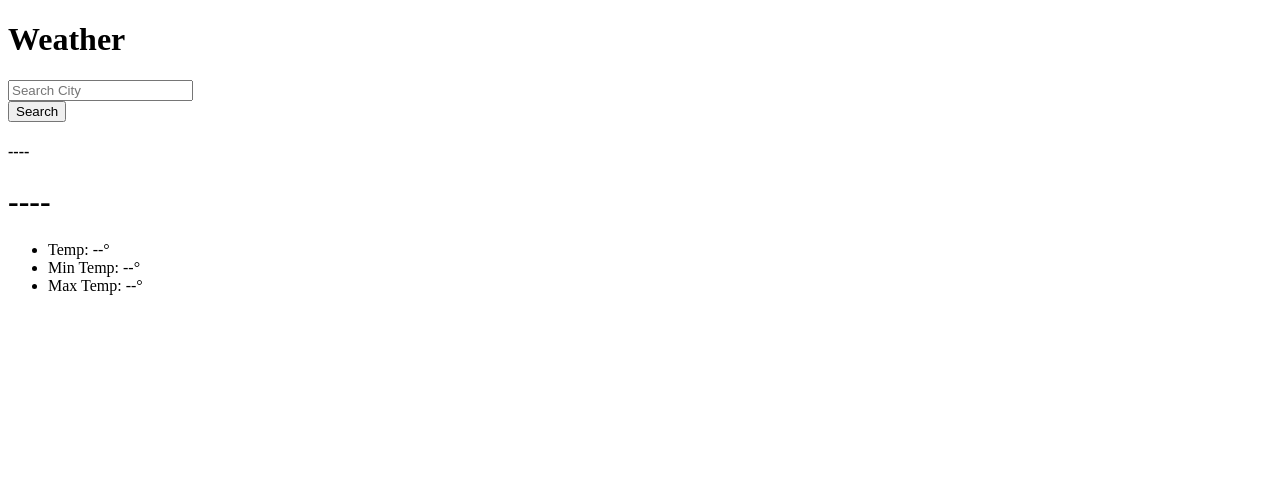
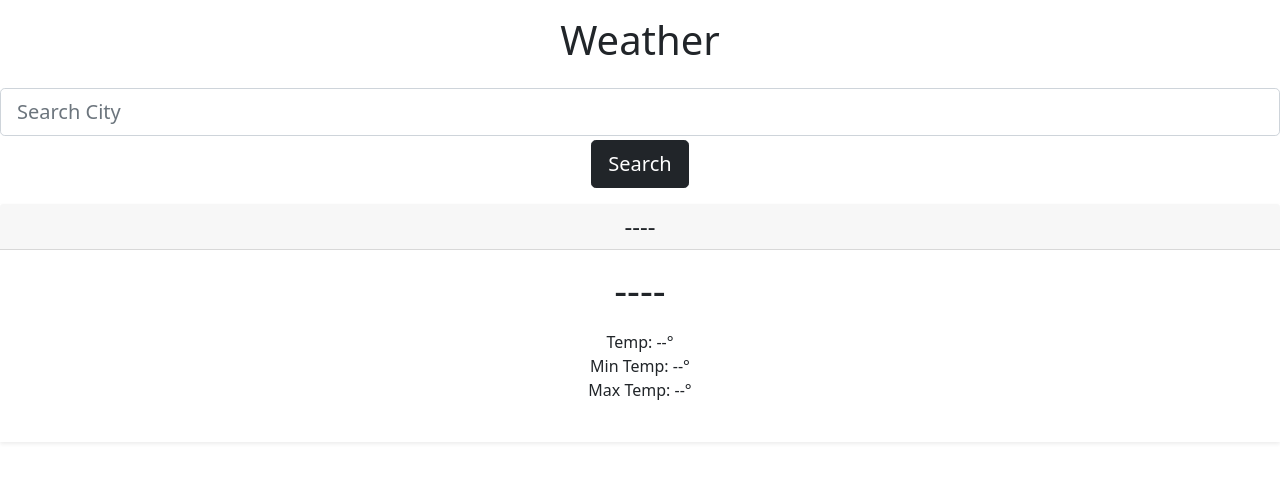
Before and after one commit to adkuvi/Weather-App, a plain HTML site: page index.html in a window 1280 px wide. Drawn offline with nearby package versions, Linux system fonts and the light colour scheme.

Commit message:
Add Styling to homepage

```diff
--- a/index.html
+++ b/index.html
@@ -4,24 +4,26 @@
     <meta charset="UTF-8">
     <meta name="viewport" content="width=device-width, initial-scale=1.0">
     <title>Weather App</title>
+    <link rel="stylesheet" href="https://cdn.jsdelivr.net/npm/bootstrap@5.0.0-beta1/dist/css/bootstrap.min.css" rel="stylesheet" integrity="sha384-giJF6kkoqNQ00vy+HMDP7azOuL0xtbfIcaT9wjKHr8RbDVddVHyTfAAsrekwKmP1" crossorigin="anonymous">
+    <link rel="stylesheet" type="text/css" href="styles.css">
 </head>
 
-<body>
+<body class="text-center">
     <main>
-        <h1>Weather</h1>
-        <div>
-            <input id="city-input" type="text" placeholder="Search City">
+        <h1 class="banner p-3">Weather</h1>
+        <div class="form-group">
+            <input id="city-input" class="form-control form-control-lg" type="text" placeholder="Search City">
         </div>
-        <button type="button">Search</button>
-        <div id="weather-output">
-            <div>
-                <div>
+        <button type="button" class="btn btn-lg btn-dark mt-1">Search</button>
+        <div id="weather-output" class="mt-3">
+            <div class="card-deck mb-3 text-center">
+                <div class="mb-4 shadow-sm">
                     <div class="card-header">
-                        <h4 id="city-name">----</h4>
+                        <h4 id="city-name" class="my-0 font-weight-normal">----</h4>
                     </div>
                     <div class="card-body">
-                        <h1 id="weather-type">----</h1>
-                        <ul>
+                        <h1 id="weather-type" class="card-title">----</h1>
+                        <ul class="list-unstyled mt-3 mb-4">
                             <li>Temp: <span id="temp">--</span>°</li>
                             <li>Min Temp: <span id="min-temp">--</span>°</li>
                             <li>Max Temp: <span id="max-temp">--</span>°</li>
```
